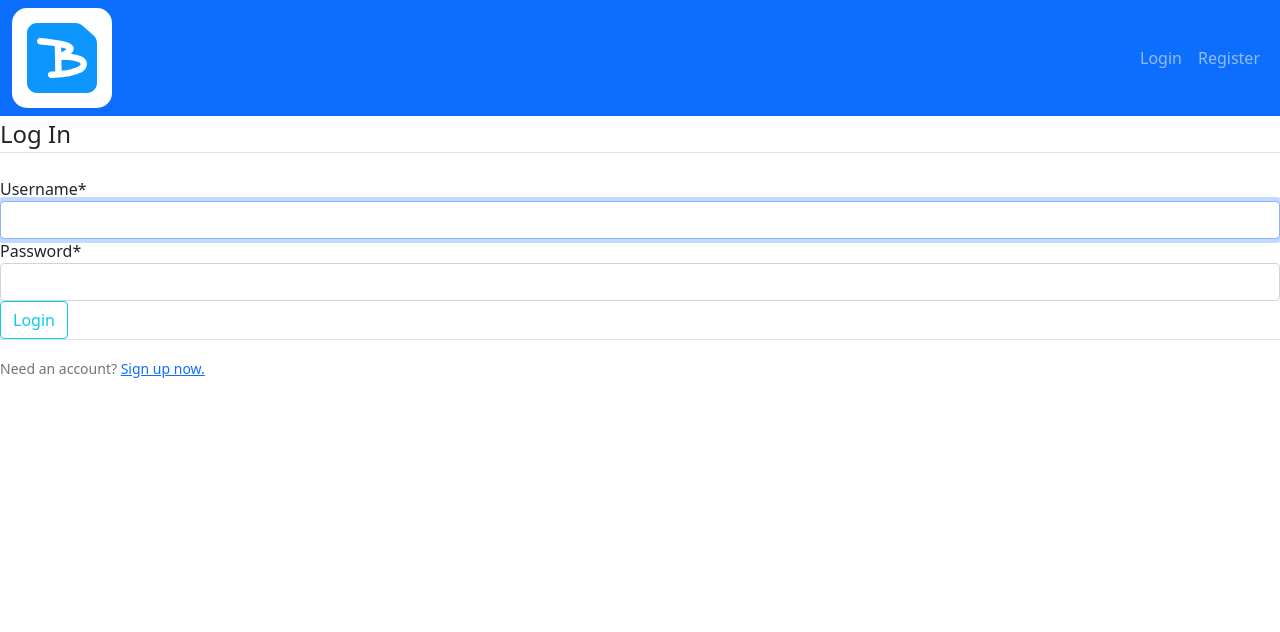
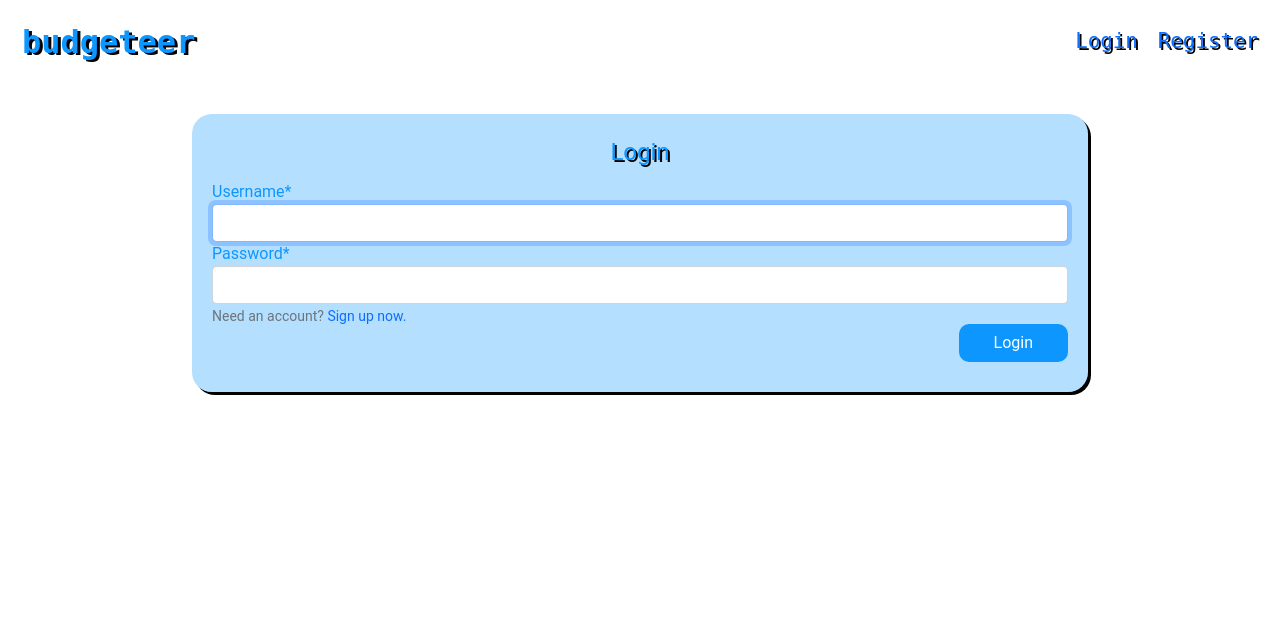
Before and after one commit to timrekelj/budgeteer, a Django app: page /login/ in a window 1280 px wide. Shown: the top 632 px of the page. Run offline with Django 3.2, Linux system fonts and the light colour scheme; some libraries are stand-ins or nearby versions.

Commit message:
Login, register, logout now looking good

```diff
--- a/home/static/home/css/base.css
+++ b/home/static/home/css/base.css
@@ -22,13 +22,13 @@ a:hover {
     font-size: 2em;
     color: rgba(13, 150, 254, 1);
     padding: 10px;
-    text-shadow: 3px 3px black;
+    font-weight: bold;
+    text-shadow: 3px 2px black;
 }
 
 .navButton{
     font-family: 'IBM Plex Mono', monospace;
     font-size: 1.3em;
-    margin-top: 30px;
     color: rgba(13, 150, 254, 1);
     padding: 10px;
     text-shadow: 2px 2px black;
--- /dev/null
+++ b/home/static/home/css/login.css
@@ -0,0 +1,43 @@
+.loginSection {
+    width: 70%;
+    margin: 30px auto;
+    padding: 20px;
+    border-radius: 20px;
+    background: rgba(13, 150, 254, .3);
+    box-shadow: 3px 3px black;
+    text-decoration: none;
+}
+
+fieldset {
+    color: rgba(13, 150, 254, 1);
+}
+
+.loginTitle {
+    color: rgba(13, 150, 254, 1);
+    text-shadow: 2px 2px black;
+    text-align: center;
+    font-size: 1.5em;
+    width: auto;
+    margin-bottom: 10px;
+}
+
+.loginButton {
+    background: rgba(13, 150, 254, 1);
+    padding: 7px 35px;
+    color: white;
+    border: none;
+    border-radius: 10px;
+    margin-top: 20px;
+    margin-bottom: 10px;
+    float: right;
+}
+
+.loginButton:hover {
+    color: black;
+}
+
+.loginSignupText {
+    padding-top: 20px;
+    vertical-align: middle;
+    height: auto;
+}
--- /dev/null
+++ b/home/static/home/css/logout.css
@@ -0,0 +1,12 @@
+.logoutContainer {
+    width: 70%;
+    background: rgba(13, 150, 254, .3);
+    border-radius: 20px;
+    margin: 30px auto;
+    box-shadow: 5px 5px black;
+    padding: 20px;
+}
+
+.logoutLogBack {
+    color: rgba(13, 150, 254, 1);
+}
--- a/home/templates/home/base.html
+++ b/home/templates/home/base.html
@@ -12,6 +12,8 @@
         <link rel="stylesheet" type="text/css" href="{% static 'home/css/base.css' %}">
         <link rel="stylesheet" type="text/css" href="{% static 'home/css/overview.css' %}">
         <link rel="stylesheet" type="text/css" href="{% static 'home/css/index.css' %}">
+        <link rel="stylesheet" type="text/css" href="{% static 'home/css/login.css' %}">
+        <link rel="stylesheet" type="text/css" href="{% static 'home/css/logout.css' %}">
 
         <link rel="shortcut icon" href="{%  static 'home/images/favicon/favicon.ico' %}">
 
@@ -27,10 +29,10 @@
         <!-- NAVBAR -->
         <nav class="navbar navbar-expand-md navbar-static-top">
             <div class="container-fluid">
-                <a href="{% url 'home' %}"  class="title">
-                    budgeteer
-                </a>
                 <div class="collapse navbar-collapse">
+                    <a href="{% url 'home' %}"  class="title">
+                        budgeteer
+                    </a>
                     <ul class="navbar-nav me-auto mb-2 mb-md-0"></ul>
                     <ul class="navbar-nav d-flex navButtons">
                         {% if user.is_authenticated %}
--- a/users/templates/users/login.html
+++ b/users/templates/users/login.html
@@ -1,22 +1,26 @@
-{% extends "users/base.html" %}
+{% extends "home/base.html" %}
+{% load static %}
 {% load crispy_forms_tags %}
+
 {% block content %}
-    <div class="content-section">
+    <div class="content-section loginSection">
     	<form method="POST">
 			{% csrf_token %}
 			<fieldset class="form-group">
-				<legend class="border-bottom mb-4">Log In</legend>
+                <div class="loginTitle">Login</div>
 				{{ form|crispy }}
 			</fieldset>
-			<div class="form-group">
-				<button class="btn btn-outline-info" type="submit">Login</button>
-			</div>
+            <div class="row">
+        		<div class="col-md-6">
+        			<small class="text-muted loginSignupText">
+        				Need an account?
+        				<a class="ml-2" href="{% url 'register' %}">Sign up now.</a>
+        			</small>
+        		</div>
+    			<div class="col-md-6 form-group">
+    				<button class="loginButton" type="submit">Login</button>
+    			</div>
+            </div>
 		</form>
-		<div class="border-top pt-3">
-			<small class="text-muted">
-				Need an account?
-				<a class="ml-2" href="{% url 'register' %}">Sign up now.</a>
-			</small>
-		</div>
     </div>
 {% endblock content %}
```
Also changed, not shown: users/templates/users/logout.html (+5 -5 lines), users/templates/users/register.html (+15 -12 lines), db.sqlite3, wallets/templates/wallets/base.html (line endings or trailing spaces).
